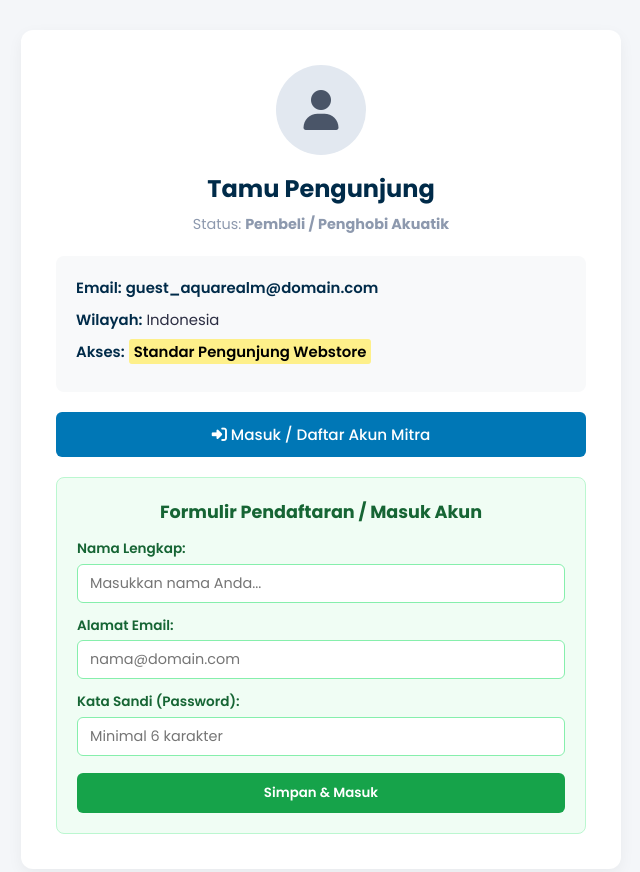
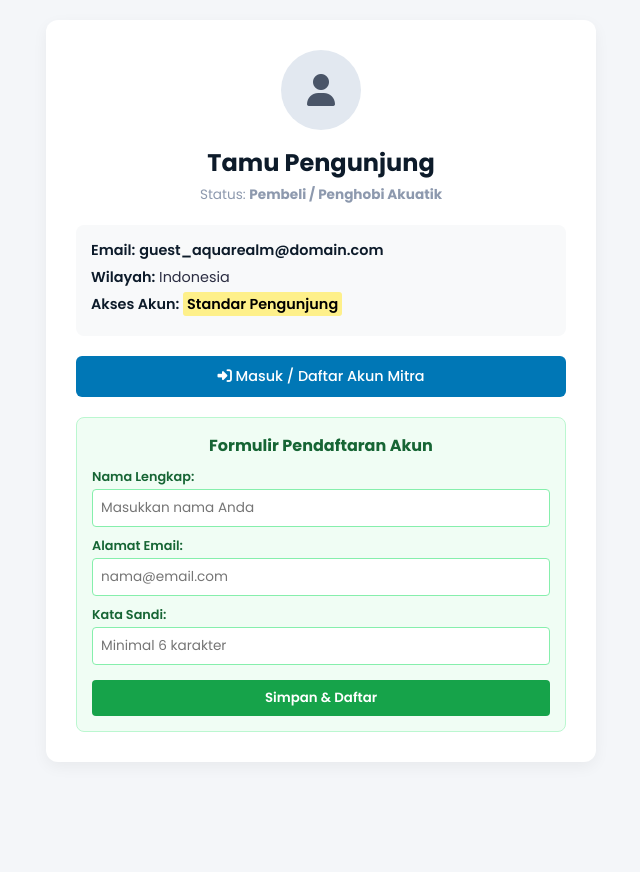
Before and after one commit to JavierSekolah/JavierSekolah.github.io, a plain HTML site: page profil.html in a window 1280 px wide. Both pictures are taken after a click on the button "Masuk / Daftar Akun Mitra". Shown: the whole page, without its empty margins (319-959 px from the left). After the commit the page ends 800 px from the top, so only its background shows below. Drawn offline with Linux system fonts and the light colour scheme.

Commit message:
Refactor profil.html for better structure and design
Updated profile page layout and styles, improved form handling.

```diff
--- a/profil.html
+++ b/profil.html
@@ -3,191 +3,178 @@
 <head>
     <meta charset="UTF-8">
     <meta name="viewport" content="width=device-width, initial-scale=1.0">
-    <title>Profil & Autentikasi - AQUA REALM</title>
+    <title>Profil - AQUA REALM</title>
     <link href="https://fonts.googleapis.com/css2?family=Poppins:wght@300;400;500;600;700&display=swap" rel="stylesheet">
     <link rel="stylesheet" href="https://cdnjs.cloudflare.com/ajax/libs/font-awesome/6.4.0/css/all.min.css">
     <style>
         * { box-sizing: border-box; margin: 0; padding: 0; font-family: 'Poppins', sans-serif; }
-        body { background-color: #f4f6f9; color: #2b2d42; padding: 30px 20px; line-height: 1.6; }
+        body { background-color: #f4f6f9; color: #2b2d42; padding: 20px; }
 
         .profile-container {
-            max-width: 600px;
+            max-width: 550px;
             margin: 0 auto;
             background: white;
-            padding: 35px;
+            padding: 30px;
             border-radius: 12px;
             box-shadow: 0 5px 15px rgba(0,0,0,0.05);
             text-align: center;
         }
 
         .profile-avatar {
-            width: 90px;
-            height: 90px;
+            width: 80px;
+            height: 80px;
             background-color: #e2e8f0;
             border-radius: 50%;
             display: flex;
             align-items: center;
             justify-content: center;
             margin: 0 auto 15px;
-            font-size: 2.5rem;
+            font-size: 2rem;
             color: #4a5568;
         }
 
-        h2 { color: #002b49; margin-bottom: 5px; }
-        p.role { color: #8d99ae; font-size: 0.9rem; margin-bottom: 20px; }
+        h2 { color: #0d1b2a; margin-bottom: 5px; font-size: 1.5rem; }
+        p.role { color: #8d99ae; font-size: 0.85rem; margin-bottom: 20px; }
 
         .profile-info {
             text-align: left;
             background: #f8f9fa;
-            padding: 20px;
+            padding: 15px;
             border-radius: 8px;
             margin-bottom: 20px;
-            font-size: 0.93rem;
+            font-size: 0.9rem;
         }
-        .profile-info p { margin-bottom: 8px; color: #2b2d42; }
-        .profile-info p span { font-weight: 600; color: #002b49; }
+        .profile-info p { margin-bottom: 6px; color: #2b2d42; }
+        .profile-info p span { font-weight: 600; color: #0d1b2a; }
 
-        mark { background-color: #fef08a; padding: 2px 5px; border-radius: 3px; font-weight: 600; }
+        mark { background-color: #fef08a; padding: 2px 4px; border-radius: 3px; font-weight: 600; }
 
         .btn-action {
             background-color: #0077b6;
             color: white;
             border: none;
-            padding: 11px 20px;
+            padding: 10px 18px;
             border-radius: 6px;
             cursor: pointer;
             font-weight: 500;
             width: 100%;
             transition: 0.3s;
-            font-size: 0.95rem;
+            font-size: 0.9rem;
         }
         .btn-action:hover { background-color: #002b49; }
 
-        /* Form Login/Daftar yang disembunyikan awalnya */
-        .auth-form-container {
+        /* Kotak Form Pendaftaran */
+        .auth-form {
             display: none;
+            margin-top: 20px;
             text-align: left;
             background: #f0fdf4;
             border: 1px solid #bbf7d0;
-            padding: 20px;
+            padding: 15px;
             border-radius: 8px;
-            margin-top: 20px;
         }
+        .auth-form h3 { color: #166534; font-size: 1rem; margin-bottom: 10px; text-align: center; }
+        .form-group { margin-bottom: 10px; }
+        .form-group label { display: block; font-size: 0.8rem; font-weight: 600; color: #166534; margin-bottom: 3px; }
+        .form-group input { width: 100%; padding: 8px; border: 1px solid #86efac; border-radius: 4px; font-size: 0.85rem; outline: none; }
 
-        .auth-form-container h3 {
-            color: #166534;
-            font-size: 1.1rem;
-            margin-bottom: 12px;
-            text-align: center;
-        }
-
-        .form-group { margin-bottom: 12px; }
-        .form-group label { display: block; font-size: 0.85rem; font-weight: 600; color: #166534; margin-bottom: 4px; }
-        .form-group input {
-            width: 100%;
-            padding: 8px 12px;
-            border: 1px solid #86efac;
-            border-radius: 6px;
-            font-size: 0.9rem;
-            outline: none;
-        }
-
-        .btn-submit-auth {
+        .btn-submit {
             background-color: #16a34a;
             color: white;
             border: none;
-            padding: 10px;
+            padding: 8px;
             width: 100%;
-            border-radius: 6px;
+            border-radius: 4px;
             font-weight: 600;
             cursor: pointer;
             margin-top: 5px;
         }
-        .btn-submit-auth:hover { background-color: #15803d; }
+        .btn-submit:hover { background-color: #15803d; }
 
-        .success-msg {
+        .success-box {
             display: none;
+            margin-top: 15px;
             background: #dcfce7;
             color: #15803d;
-            padding: 12px;
+            padding: 10px;
             border-radius: 6px;
-            text-align: center;
+            font-size: 0.9rem;
             font-weight: 600;
-            margin-top: 15px;
         }
     </style>
 </head>
 <body>
 
-    <div class="profile-container" title="Halaman Akun Pengguna">
-        <div class="profile-avatar" title="Avatar Pengguna">
+    <div class="profile-container">
+        <div class="profile-avatar">
             <i class="fa-solid fa-user"></i>
         </div>
-        <h2 id="userName">Tamu Pengunjung</h2>
+        <h2 id="nameDisplay">Tamu Pengunjung</h2>
         <p class="role">Status: <strong>Pembeli / Penghobi Akuatik</strong></p>
 
-        <div class="profile-info" id="profileInfoBox">
-            <p><span>Email:</span> <span id="userEmail">guest_aquarealm@domain.com</span></p>
+        <div class="profile-info" id="infoBox">
+            <p><span>Email:</span> <span id="emailDisplay">guest_aquarealm@domain.com</span></p>
             <p><span>Wilayah:</span> Indonesia</p>
-            <p><span>Akses:</span> <mark>Standar Pengunjung Webstore</mark></p>
+            <p><span>Akses Akun:</span> <mark>Standar Pengunjung</mark></p>
         </div>
 
-        <!-- Tombol untuk memicu munculnya form -->
-        <button type="button" class="btn-action" id="toggleBtn" onclick="toggleAuthForm()" title="Klik untuk masuk atau mendaftarkan akun mitra">
+        <!-- Tombol Utama Pemicu -->
+        <button type="button" class="btn-action" id="mainBtn" onclick="toggleForm()">
             <i class="fa-solid fa-right-to-bracket"></i> Masuk / Daftar Akun Mitra
         </button>
 
-        <!-- Kotak Form Pendaftaran / Masuk -->
-        <div class="auth-form-container" id="authFormBox">
-            <h3>Formulir Pendaftaran / Masuk Akun</h3>
-            <form onsubmit="handleLogin(event)">
+        <!-- Form Tersembunyi yang akan muncul saat tombol diklik -->
+        <div class="auth-form" id="formContainer">
+            <h3>Formulir Pendaftaran Akun</h3>
+            <form onsubmit="processLogin(event)">
                 <div class="form-group">
-                    <label for="inputNama">Nama Lengkap:</label>
-                    <input type="text" id="inputNama" placeholder="Masukkan nama Anda..." required>
+                    <label>Nama Lengkap:</label>
+                    <input type="text" id="regName" placeholder="Masukkan nama Anda" required>
                 </div>
                 <div class="form-group">
-                    <label for="inputEmail">Alamat Email:</label>
-                    <input type="email" id="inputEmail" placeholder="nama@domain.com" required>
+                    <label>Alamat Email:</label>
+                    <input type="email" id="regEmail" placeholder="nama@email.com" required>
                 </div>
                 <div class="form-group">
-                    <label for="inputPass">Kata Sandi (Password):</label>
-                    <input type="password" id="inputPass" placeholder="Minimal 6 karakter" required>
+                    <label>Kata Sandi:</label>
+                    <input type="password" id="regPass" placeholder="Minimal 6 karakter" required>
                 </div>
-                <button type="submit" class="btn-submit-auth">Simpan & Masuk</button>
+                <button type="submit" class="btn-submit">Simpan & Daftar</button>
             </form>
         </div>
 
-        <div class="success-msg" id="successMsg">
-            <i class="fa-solid fa-circle-check"></i> Berhasil masuk sebagai <span id="displayName"></span>! Akun mitra Anda aktif.
+        <!-- Pesan Sukses Setelah Daftar -->
+        <div class="success-box" id="successBox">
+            <i class="fa-solid fa-circle-check"></i> Selamat, <span id="savedName"></span> berhasil terdaftar sebagai Mitra!
         </div>
     </div>
 
     <script>
-        function toggleAuthForm() {
-            const formBox = document.getElementById('authFormBox');
-            if (formBox.style.display === 'block') {
-                formBox.style.display = 'none';
+        function toggleForm() {
+            const box = document.getElementById('formContainer');
+            if (box.style.display === 'block') {
+                box.style.display = 'none';
             } else {
-                formBox.style.display = 'block';
+                box.style.display = 'block';
             }
         }
 
-        function handleLogin(event) {
-            event.preventDefault();
-            const nama = document.getElementById('inputNama').value;
-            const email = document.getElementById('inputEmail').value;
+        function processLogin(e) {
+            e.preventDefault();
+            const name = document.getElementById('regName').value;
+            const email = document.getElementById('regEmail').value;
 
-            // Ubah tampilan profil secara dinamis setelah "login/daftar"
-            document.getElementById('userName').textContent = nama;
-            document.getElementById('userEmail').textContent = email;
+            // Memperbarui informasi di layar
+            document.getElementById('nameDisplay').textContent = name;
+            document.getElementById('emailDisplay').textContent = email;
 
-            // Sembunyikan form dan tombol, lalu tampilkan pesan sukses
-            document.getElementById('authFormBox').style.display = 'none';
-            document.getElementById('toggleBtn').style.display = 'none';
+            // Menyembunyikan form dan tombol utama, lalu memunculkan kotak sukses
+            document.getElementById('formContainer').style.display = 'none';
+            document.getElementById('mainBtn').style.display = 'none';
 
-            const successBox = document.getElementById('successMsg');
-            document.getElementById('displayName').textContent = nama;
-            successBox.style.display = 'block';
+            const success = document.getElementById('successBox');
+            document.getElementById('savedName').textContent = name;
+            success.style.display = 'block';
         }
     </script>
 </body>
```
